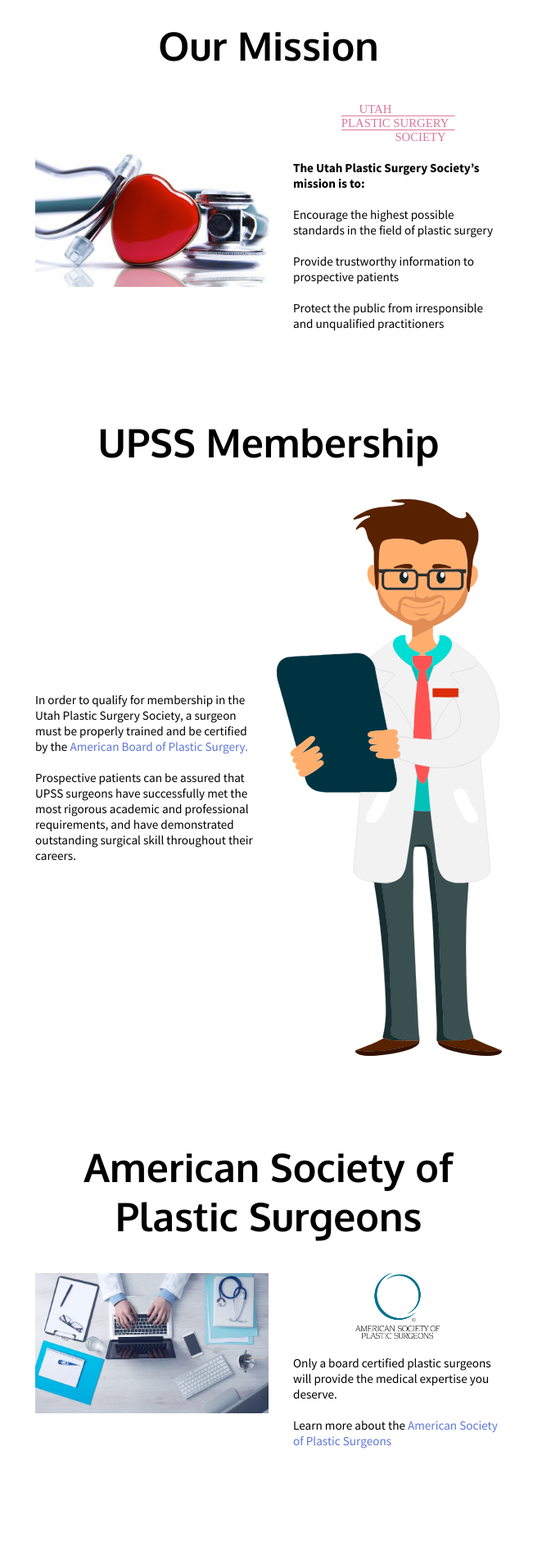
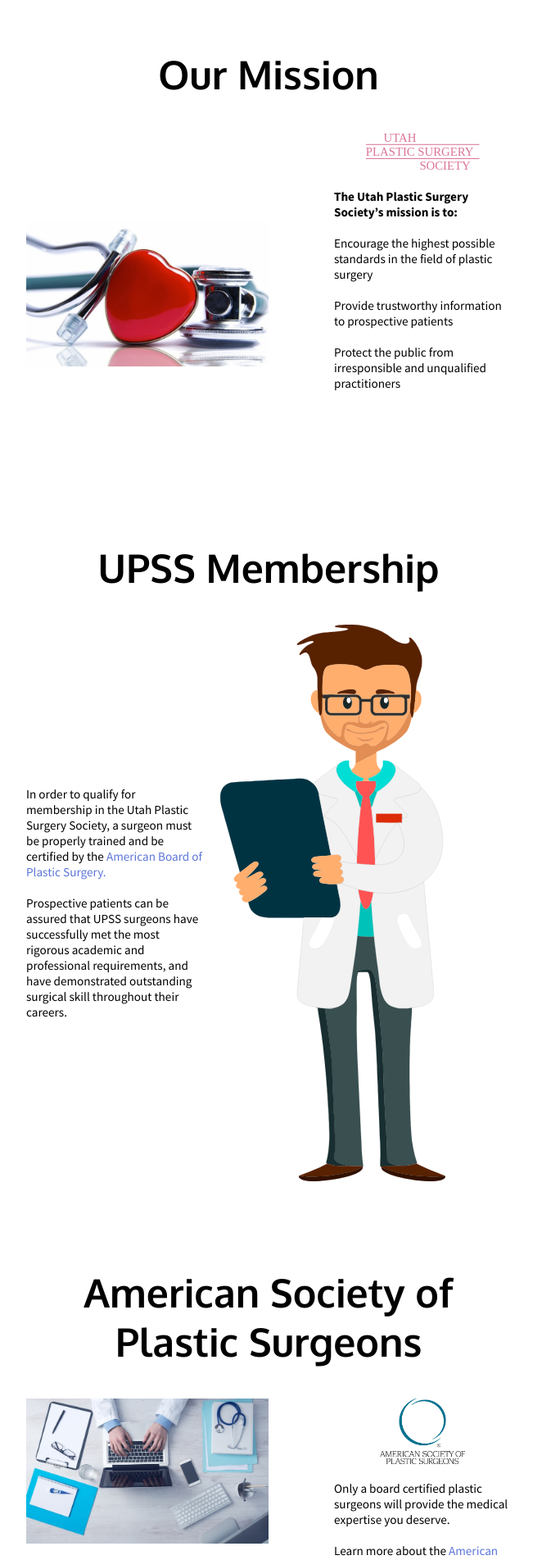
Before and after one commit to joshin-run/upss, a React (Create React App) app: page / in a window 1280 px wide. Shown: the part 880-2783 px from the top of the page at 82% size, without its empty margins (312-963 px from the left). Built offline with nearby package versions, Linux system fonts and the light colour scheme.

Commit message:
Feat (style) almost got the desktop info version done responsive

```diff
--- a/src/styles/App.css
+++ b/src/styles/App.css
@@ -604,7 +604,7 @@
 
   .page-container {
     width: 100vw;
-    padding: 0 75px 95px 75px;
+    padding: 35px 75px 95px 75px;
     background-color: #fff; }
 
   .info-section-title {
@@ -679,7 +679,15 @@
 
   .our-mission-content {
     width: auto;
-    align-items: center; }
+    align-items: center;
+    margin-left: 80px;
+    margin-bottom: 80px; }
+
+  .upss-membership-content {
+    margin-right: 80px; }
+
+  .asps-content {
+    margin-left: 80px; }
 
   .our-mission-image2 {
     display: block;
--- a/src/styles/_info.sass
+++ b/src/styles/_info.sass
@@ -151,7 +151,7 @@
 
   .page-container
     width: 100vw
-    padding: 0 75px 95px 75px
+    padding: 35px 75px 95px 75px
     // padding: 50px 0px 50px 0px
     background-color: #fff
     // max-width: 600px
@@ -250,8 +250,12 @@
     // padding-left: 25px
     width: auto
     align-items: center
+    margin-left: 80px
+    margin-bottom: 80px
   //
-  // .upss-membership-content
+  .upss-membership-content
+    margin-right: 80px
+
   //   width: auto
   //
   // .asps-content
@@ -259,6 +263,9 @@
   //
   // .our-mission-image1
   //   display: none
+
+  .asps-content
+    margin-left: 80px
 
   .our-mission-image2
     display: block
```
Also changed, not shown: 2 other files (tests, documents, lock files or other folders).
